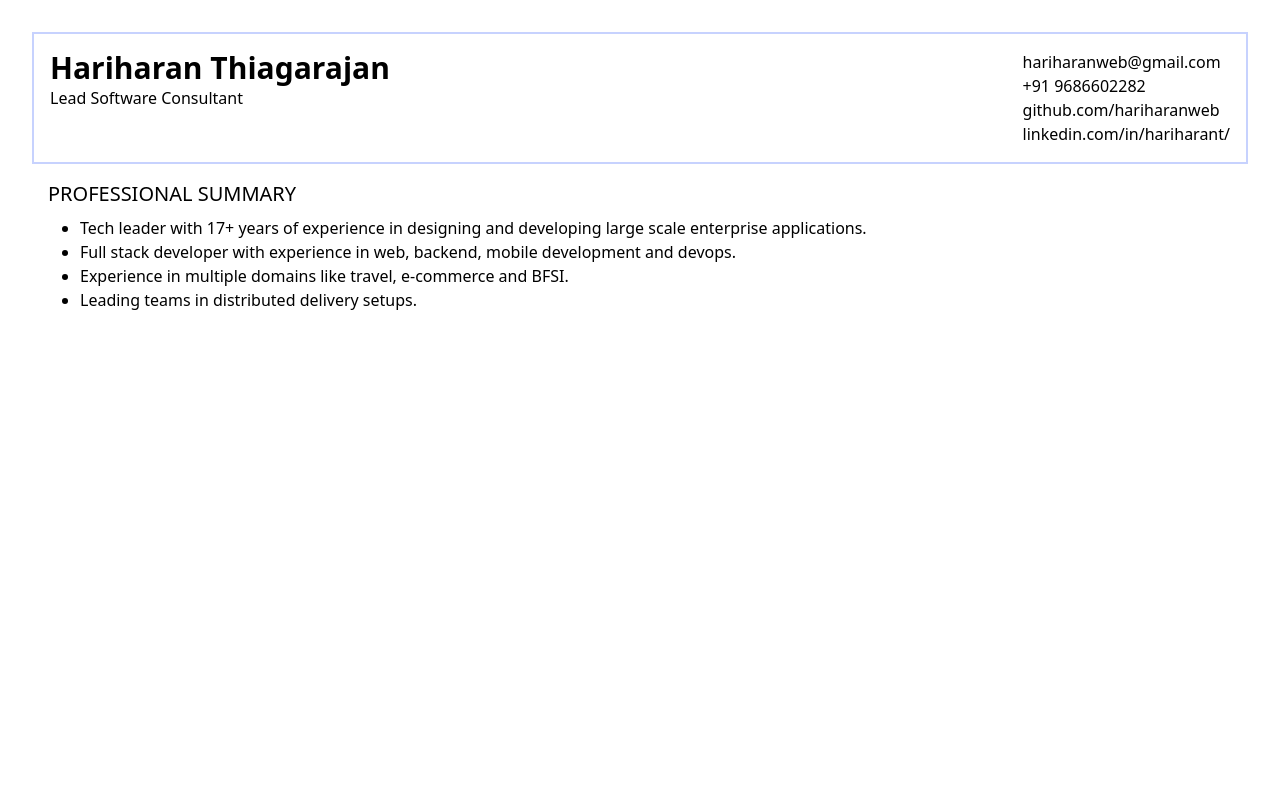
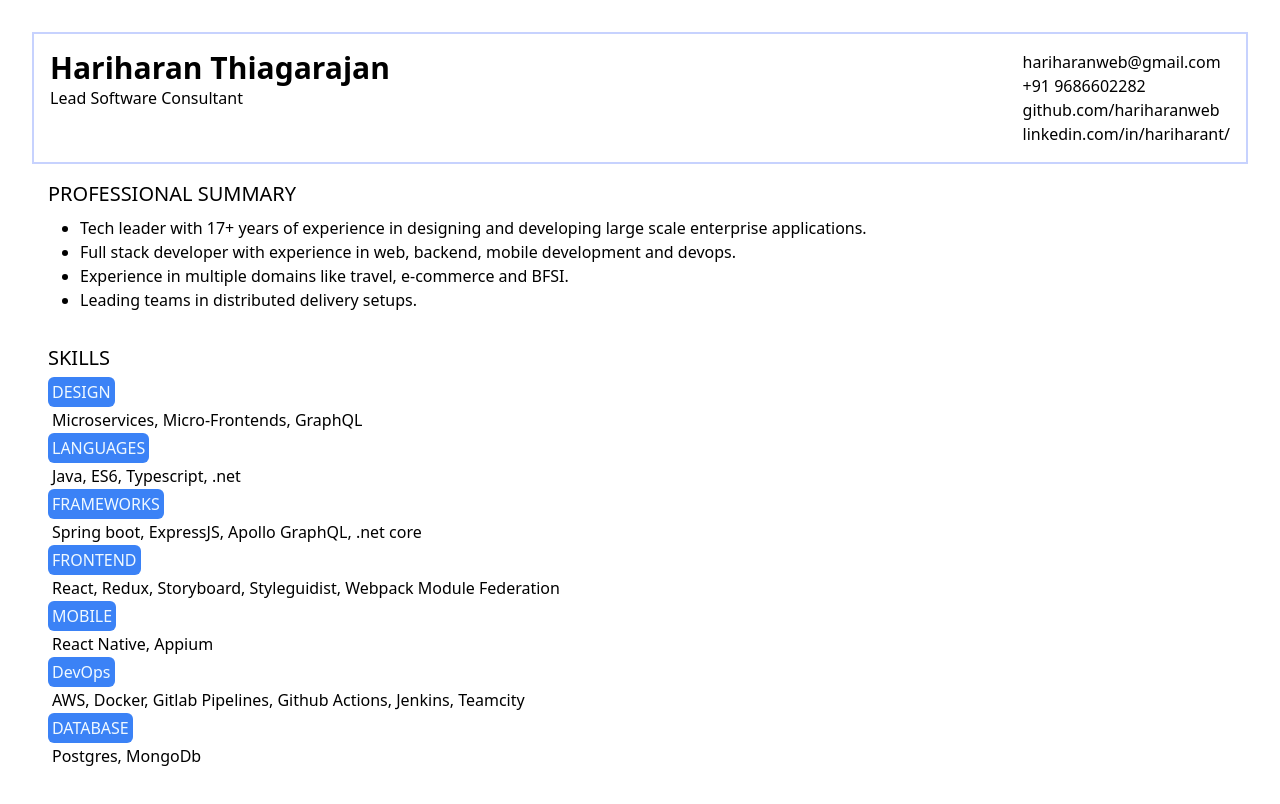
Before and after one commit to hariharanweb/hariharanweb-profile, a React (Create React App) app: page / in a window 1280 px wide. Shown: the top 804 px of the page. Built offline with nearby package versions, Linux system fonts and the light colour scheme; some icons are missing.

Commit message:
Adding Skills

```diff
--- a/src/App.tsx
+++ b/src/App.tsx
@@ -47,7 +47,58 @@ const App = () => {
           <li>Leading teams in distributed delivery setups.</li>
         </ul>
       </div>
-    </div>
+      <div className='p-4'>
+        <div>
+          <h2 className="text-xl pb-2">
+            SKILLS
+          </h2>
+          <div>
+            <div>
+              <span className='bg-blue-500 rounded-md p-1 text-sky-50'>
+                DESIGN
+              </span>
+              <div className='p-1'>Microservices, Micro-Frontends, GraphQL</div>
+            </div>
+            <div>
+              <span className='bg-blue-500 rounded-md p-1 text-sky-50'>
+                LANGUAGES
+              </span>
+              <div className='p-1'>Java, ES6, Typescript, .net</div>
+            </div>
+            <div>
+              <span className='bg-blue-500 rounded-md p-1 text-sky-50'>
+                FRAMEWORKS
+              </span>
+              <div className='p-1'>Spring boot, ExpressJS, Apollo GraphQL, .net core</div>
+            </div>
+            <div>
+              <span className='bg-blue-500 rounded-md p-1 text-sky-50'>
+                FRONTEND
+              </span>
+              <div className='p-1'>React, Redux, Storyboard, Styleguidist, Webpack Module Federation</div>
+            </div>
+            <div>
+              <span className='bg-blue-500 rounded-md p-1 text-sky-50'>
+                MOBILE
+              </span>
+              <div className='p-1'>React Native, Appium</div>
+            </div>
+            <div>
+              <span className='bg-blue-500 rounded-md p-1 text-sky-50'>
+                DevOps
+              </span>
+              <div className='p-1'>AWS, Docker, Gitlab Pipelines, Github Actions, Jenkins, Teamcity</div>
+            </div>
+            <div>
+              <span className='bg-blue-500 rounded-md p-1 text-sky-50'>
+                DATABASE
+              </span>
+              <div className='p-1'>Postgres, MongoDb</div>
+            </div>
+          </div>
+        </div>
+      </div>
+    </div >
   );
 }
 
```
